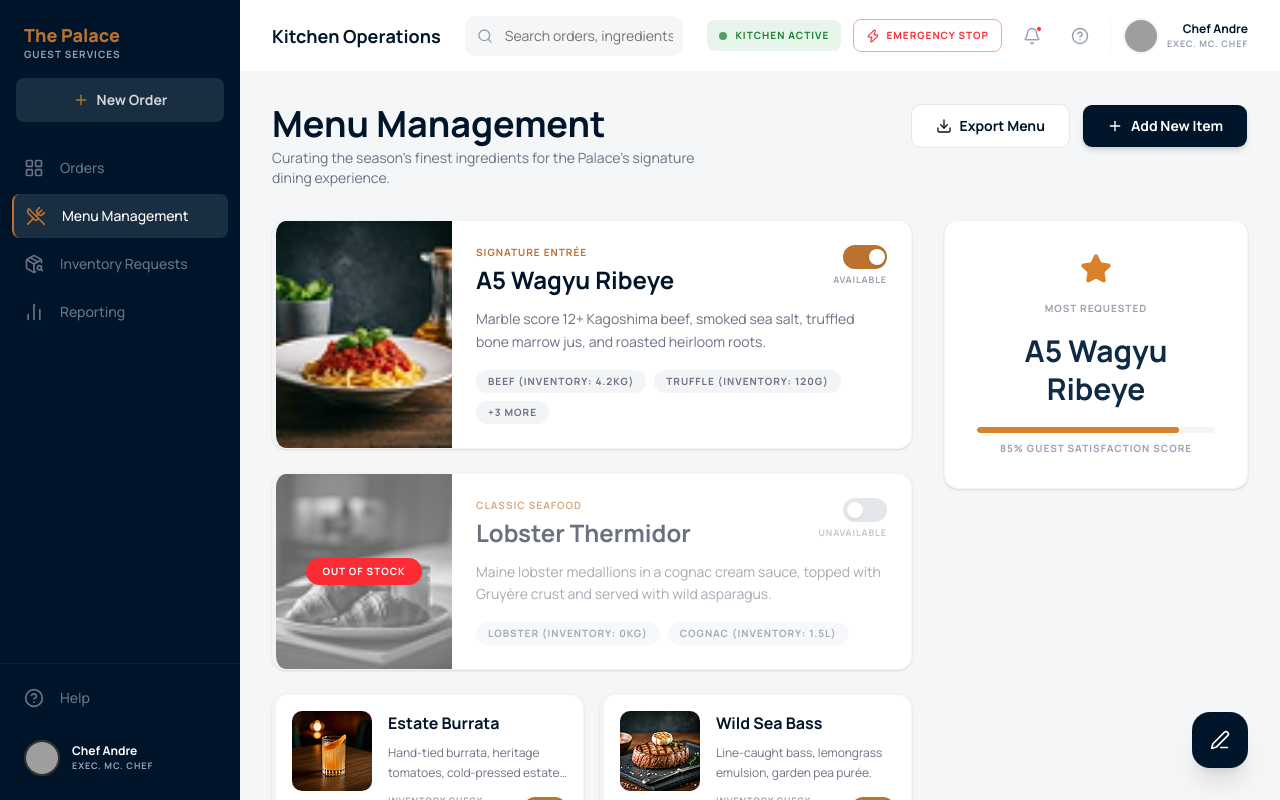
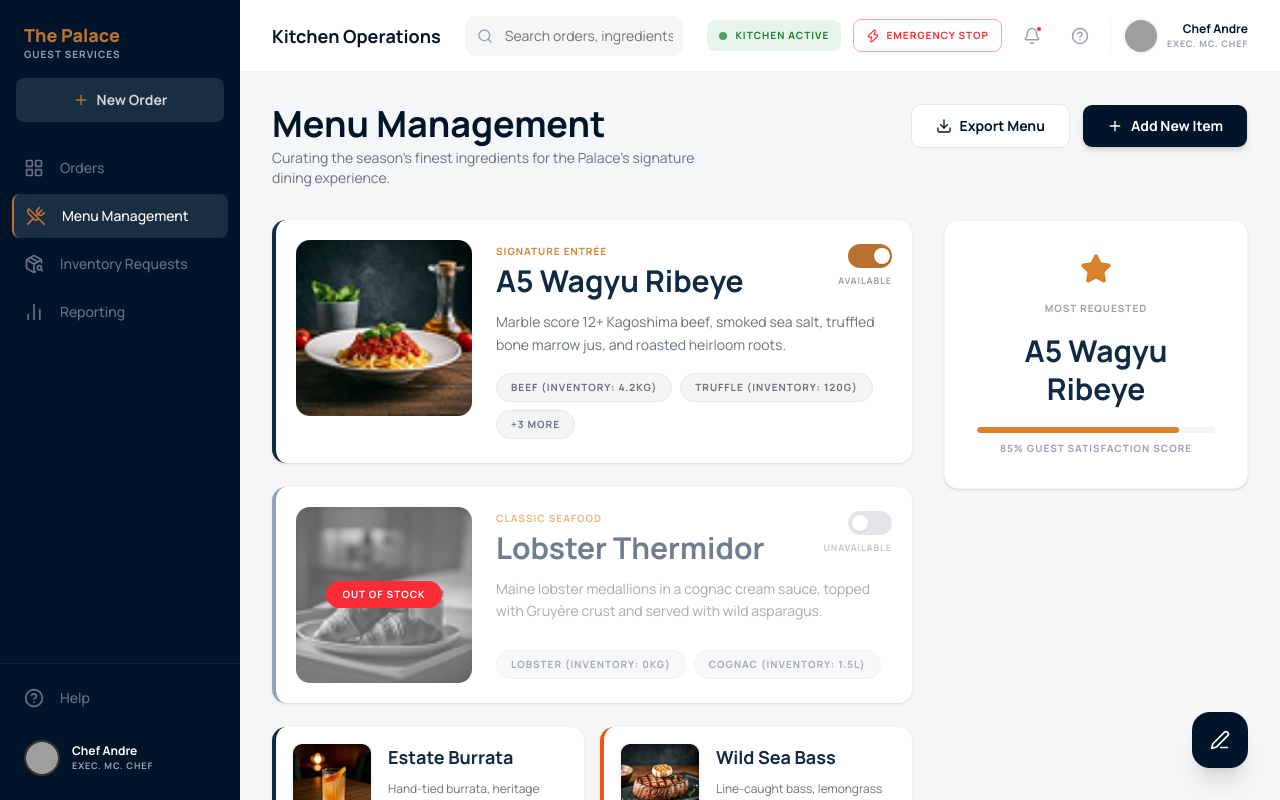
Before and after one commit to NdiRaoul/Jagamn-hotel-mgt, a Next.js app: page /kitchen/menu in a window 1280 px wide. Built offline with nearby package versions, Linux system fonts and the light colour scheme; grey boxes are pictures that could not be loaded.

Commit message:
UI fixes in menu management page

```diff
--- a/src/app/(staff)/kitchen/menu/page.tsx
+++ b/src/app/(staff)/kitchen/menu/page.tsx
@@ -8,19 +8,25 @@ import { Star, Download, Plus, Edit3 } from "lucide-react";
 import Image from "next/image";
 
 // ── Toggle Switch ──────────────────────────────────────────────────────────
-function ToggleSwitch({ enabled, onChange }: { enabled: boolean; onChange: () => void }) {
+function ToggleSwitch({
+  enabled,
+  onChange,
+}: {
+  enabled: boolean;
+  onChange: () => void;
+}) {
   return (
     <button
       onClick={onChange}
       className={cn(
         "relative w-11 h-6 rounded-full transition-colors duration-200 flex items-center flex-shrink-0",
-        enabled ? "bg-[#BA722E]" : "bg-gray-300"
+        enabled ? "bg-[#BA722E]" : "bg-gray-300",
       )}
     >
       <span
         className={cn(
           "absolute w-4 h-4 bg-white rounded-full shadow-sm transition-all duration-200",
-          enabled ? "left-[26px]" : "left-[4px]"
+          enabled ? "left-[26px]" : "left-[4px]",
         )}
       />
     </button>
@@ -40,76 +46,83 @@ function LargeMenuCard({
   return (
     <div
       className={cn(
-        "bg-white rounded-xl shadow-sm overflow-hidden flex transition-all duration-300 border-y border-r",
+        "bg-white rounded-xl shadow-sm flex transition-all duration-300 p-5 gap-6",
         isAvailable
-          ? "border-l-4 border-l-jagamn-primary border-gray-100"
-          : "border-l-4 border-l-[#94A3B8] border-gray-100"
+          ? "border-l-4 border-l-jagamn-primary"
+          : "border-l-4 border-l-[#94A3B8]",
       )}
     >
-      {/* Image */}
-      <div className="relative w-44 flex-shrink-0 self-stretch min-h-[180px]">
+      {/* Image Container with Padding */}
+      <div className="relative w-44 h-44 flex-shrink-0">
+        <div className="w-full h-full rounded-xl overflow-hidden relative shadow-inner bg-gray-50">
           <Image
             src={item.image}
             alt={item.name}
             fill
             className={cn(
               "object-cover transition-all duration-300",
-            !isAvailable && "grayscale opacity-60"
+              !isAvailable && "grayscale opacity-60",
             )}
           />
-        {/* Out of Stock overlay — shown when unavailable */}
+          {/* Out of Stock overlay */}
           {!isAvailable && (
-          <div className="absolute inset-0 flex items-center justify-center">
-            <span className="bg-red-500 text-white text-[10px] font-bold uppercase tracking-widest px-4 py-1.5 rounded-full shadow-md">
+            <div className="absolute inset-0 flex items-center justify-center bg-black/5">
+              <span className="bg-red-500 text-white text-[10px] font-bold uppercase tracking-widest px-4 py-1.5 rounded-full shadow-lg">
                 Out of Stock
               </span>
             </div>
           )}
         </div>
+      </div>
 
       {/* Content */}
       <div
         className={cn(
-          "flex-1 p-6 flex flex-col justify-between transition-opacity duration-300",
-          !isAvailable && "opacity-60"
+          "flex-1 flex flex-col justify-between transition-opacity duration-300 py-1",
+          !isAvailable && "opacity-60",
         )}
       >
         <div className="space-y-3">
           <div className="flex justify-between items-start">
             <div>
-              <p className="text-[10px] font-bold text-[#BA722E] uppercase tracking-widest mb-1">
+              <p className="text-[10px] font-bold text-jagamn-tertiary uppercase tracking-widest mb-1">
                 {item.category}
               </p>
-              <h3 className="manrope-bold text-2xl text-[#00152A]">{item.name}</h3>
+              <h3 className="manrope-bold text-3xl text-jagamn-primary">
+                {item.name}
+              </h3>
             </div>
-            <div className="flex flex-col items-end gap-1">
-              <ToggleSwitch enabled={isAvailable} onChange={() => onToggle(item.id)} />
+            <div className="flex flex-col items-end gap-1.5">
+              <ToggleSwitch
+                enabled={isAvailable}
+                onChange={() => onToggle(item.id)}
+              />
               <span className="text-[9px] font-bold uppercase tracking-widest text-gray-400">
                 {isAvailable ? "Available" : "Unavailable"}
               </span>
             </div>
           </div>
-          <p className="text-sm text-gray-500 leading-relaxed">{item.description}</p>
+          <p className="text-sm text-gray-500 leading-relaxed max-w-md">
+            {item.description}
+          </p>
         </div>
 
-        {/* Ingredient Tags */}
-        {item.ingredients.length > 0 && (
+        {/* Tags */}
         <div className="flex flex-wrap gap-2 mt-4">
           {item.ingredients.map((ing, i) => (
             <span
               key={i}
-                className="bg-gray-100 text-gray-500 text-[10px] font-bold uppercase tracking-widest px-3 py-1 rounded-full"
+              className="bg-gray-100 text-gray-500 text-[10px] font-bold uppercase tracking-widest px-3.5 py-1.5 rounded-full border border-gray-200"
             >
               {ing.label} (INVENTORY: {ing.amount})
             </span>
           ))}
           {item.id === "wagyu-ribeye" && (
-              <span className="bg-gray-100 text-gray-500 text-[10px] font-bold uppercase tracking-widest px-3 py-1 rounded-full">
+            <span className="bg-gray-100 text-gray-500 text-[10px] font-bold uppercase tracking-widest px-3.5 py-1.5 rounded-full border border-gray-200">
               +3 MORE
             </span>
           )}
         </div>
-        )}
       </div>
     </div>
   );
@@ -128,29 +141,33 @@ function SmallMenuCard({
   return (
     <div
       className={cn(
-        "bg-white rounded-xl shadow-sm overflow-hidden flex gap-4 p-4 items-start border-y border-r transition-all duration-300",
+        "bg-white rounded-xl shadow-sm flex gap-4 p-4 items-start transition-all duration-300",
         item.inventoryOk
-          ? "border-l-4 border-l-jagamn-primary border-gray-100"
-          : "border-l-4 border-l-[#EA580C] border-gray-100",
-        !isAvailable && "opacity-60"
+          ? "border-l-[4px] border-l-jagamn-primary"
+          : "border-l-[4px] border-l-[#EA580C]",
+        !isAvailable && "opacity-60",
       )}
     >
       {/* Image */}
-      <div className="relative w-20 h-20 rounded-lg overflow-hidden flex-shrink-0">
+      <div className="relative w-20 h-20 rounded-lg overflow-hidden flex-shrink-0 shadow-sm border border-gray-50">
         <Image
           src={item.image}
           alt={item.name}
           fill
           className={cn(
             "object-cover transition-all duration-300",
-            !isAvailable && "grayscale"
+            !isAvailable && "grayscale",
           )}
         />
       </div>
 
       <div className="flex-1 space-y-2 min-w-0">
-        <h3 className="font-bold text-[#00152A]">{item.name}</h3>
-        <p className="text-xs text-gray-500 leading-relaxed line-clamp-2">{item.description}</p>
+        <h3 className="manrope-bold text-lg text-jagamn-primary">
+          {item.name}
+        </h3>
+        <p className="text-xs text-gray-500 leading-relaxed line-clamp-2">
+          {item.description}
+        </p>
         <div className="flex items-center justify-between pt-1">
           <div>
             <p className="text-[9px] font-bold text-gray-400 uppercase tracking-widest">
@@ -159,13 +176,16 @@ function SmallMenuCard({
             <p
               className={cn(
                 "text-xs font-bold",
-                item.inventoryOk ? "text-[#00152A]" : "text-[#EA580C]"
+                item.inventoryOk ? "text-jagamn-primary" : "text-[#EA580C]",
               )}
             >
               {item.inventoryStatus}
             </p>
           </div>
-          <ToggleSwitch enabled={isAvailable} onChange={() => onToggle(item.id)} />
+          <ToggleSwitch
+            enabled={isAvailable}
+            onChange={() => onToggle(item.id)}
+          />
         </div>
       </div>
     </div>
@@ -186,8 +206,8 @@ export default function MenuManagementPage() {
               // When toggling off, set outOfStock; when toggling on, clear it
               outOfStock: item.available ? true : false,
             }
-          : item
-      )
+          : item,
+      ),
     );
   };
 
@@ -200,9 +220,12 @@ export default function MenuManagementPage() {
       {/* ── Header ────────────────────────────── */}
       <div className="flex flex-col md:flex-row md:items-start justify-between gap-6">
         <div>
-          <h1 className="manrope-bold text-4xl text-[#00152A]">Menu Management</h1>
+          <h1 className="manrope-bold text-4xl text-[#00152A]">
+            Menu Management
+          </h1>
           <p className="text-gray-500 text-sm mt-1 max-w-md">
-            Curating the season's finest ingredients for the Palace's signature dining experience.
+            Curating the season's finest ingredients for the Palace's signature
+            dining experience.
           </p>
         </div>
         <div className="flex items-center gap-3">
@@ -230,7 +253,11 @@ export default function MenuManagementPage() {
           {smallItems.length > 0 && (
             <div className="grid grid-cols-1 md:grid-cols-2 gap-4">
               {smallItems.map((item) => (
-                <SmallMenuCard key={item.id} item={item} onToggle={handleToggle} />
+                <SmallMenuCard
+                  key={item.id}
+                  item={item}
+                  onToggle={handleToggle}
+                />
               ))}
             </div>
           )}
```
Lines whose indentation alone changed are shown as unchanged.
